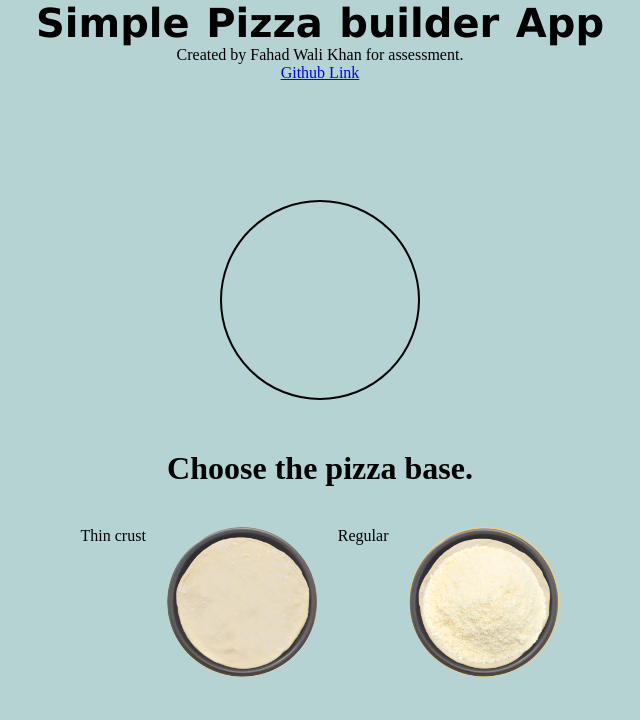
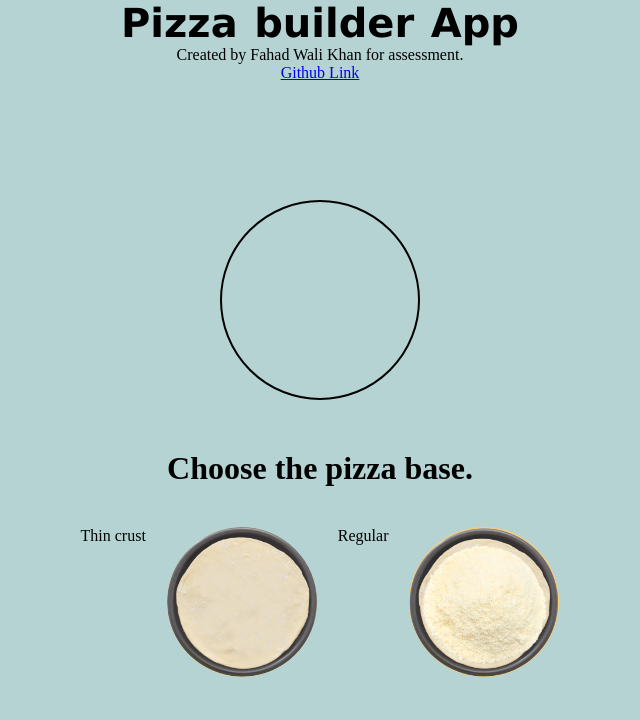
Before and after one commit to Fahad-Wali-Khan/Pizza-builder, a plain HTML site: page index.html in a window 1280 px wide. Shown: the whole page, without its empty margins (320-960 px from the left). Drawn offline with Linux system fonts and the light colour scheme.

Commit message:
Update index.html

```diff
--- a/index.html
+++ b/index.html
@@ -8,7 +8,7 @@
   </head>
   <body>
     <div class="heading">
-      <h1 class="font">Simple Pizza builder App</h1>
+      <h1 class="font">Pizza builder App</h1>
       <p>Created by Fahad Wali Khan for assessment.</p>
       <a href="https://github.com/Fahad-Wali-Khan/pizza-builder" alt="github">Github Link</a>
 
```
